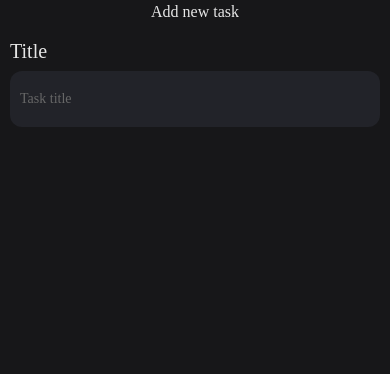
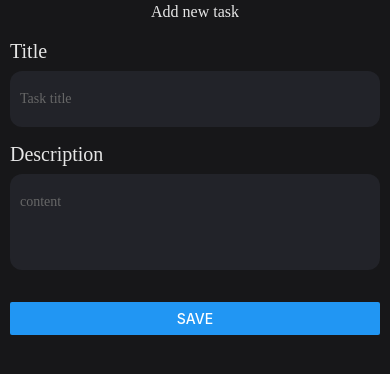
Before and after one commit to kutun0901/TaskMaster, a React Native app: screen /AddNewTask in a window 390 px wide. Shown: the top 374 px of the page. Built offline with nearby package versions, Linux system fonts and the light colour scheme; some icons are missing.

Commit message:
description input styles

```diff
--- a/src/components/InputComponent.tsx
+++ b/src/components/InputComponent.tsx
@@ -14,36 +14,41 @@ interface Props {
     title?: string,
     prefix?: ReactNode,
     affix?: ReactNode,
-    allowClear?: boolean
+    allowClear?: boolean,
+    multiple?: boolean,
+    numberOfLine?: number
 }
 
 const InputComponent = (props: Props) => {
-    const { value, onChange, placeHolder, title, prefix, affix, allowClear } = props;
+    const { value, onChange, placeHolder, title, prefix, affix, allowClear, multiple, numberOfLine } = props;
     return (
         <View style={{ marginBottom: 16 }}>
             {title && <TitleComponent text={title} />}
             <RowComponent styles={[globalStyles.inputContainer,
             {
                 marginTop: title ? 8 : 0,
-                minHeight: 32,
+                minHeight: multiple && numberOfLine ? 32 * numberOfLine : 32,
                 paddingVertical: 14,
-                paddingHorizontal: 10
+                paddingHorizontal: 10,
+                alignItems: 'flex-start'
             }]}>
                 {prefix && prefix}
                 <View style={{ flex: 1 }}>
-                    <TextInput style={[globalStyles.text, { margin: 0, padding: 0, paddingVertical: 6, flex: 1 }]}
+                    <TextInput style={[globalStyles.text, { margin: 0, padding: 0, paddingVertical: 6, flex: 1,}]}
                         placeholder={placeHolder ?? ""}
                         placeholderTextColor={'#676767'}
                         value={value}
                         onChangeText={val => onChange(val)}
+                        multiline={multiple}
+                        numberOfLines={numberOfLine}
                     />
 
                 </View>
                 {affix && affix}
 
                 {allowClear && value && (
-                    <TouchableOpacity onPress={()=> onChange('')}>
-                        <AntDesign name='close' size={20} color={colors.white}/>
+                    <TouchableOpacity onPress={() => onChange('')}>
+                        <AntDesign name='close' size={20} color={colors.white} />
                     </TouchableOpacity>
                 )}
             </RowComponent>
--- a/src/tasks/AddNewTask.tsx
+++ b/src/tasks/AddNewTask.tsx
@@ -1,4 +1,4 @@
-import { View, Text } from 'react-native'
+import { View, Text, Button } from 'react-native'
 import React, { useState } from 'react'
 import Container from '../components/Container'
 import TextComponent from '../components/TextComponent'
@@ -17,27 +17,44 @@ const initValues: TaskModel = {
 }
 
 const AddNewTask = ({ navigation }: any) => {
+
     const [taskDetail, setTaskDetail] = useState<TaskModel>(initValues)
 
     const handleChangeValue = (id: string, value: string) => {
-        const item: any = {...taskDetail};
+        const item: any = { ...taskDetail };
 
         item[`${id}`] = value;
 
         setTaskDetail(item);
     }
 
+    const handleAddNewTask = async () => {
+        console.log(taskDetail)
+    }
+
     return (
         <Container back title='Add new task'>
             <SectionComponent>
                 <InputComponent
-                value={taskDetail.title}
-                onChange={val => handleChangeValue('title', val)}
-                title='Title'
-                allowClear
-                placeHolder='Task title'
+                    value={taskDetail.title}
+                    onChange={val => handleChangeValue('title', val)}
+                    title='Title'
+                    allowClear
+                    placeHolder='Task title'
                 />
 
+                <InputComponent
+                    value={taskDetail.description}
+                    onChange={val => handleChangeValue('description', val)}
+                    title='Description'
+                    allowClear
+                    placeHolder='content'
+                    multiple
+                    numberOfLine={3}
+                />
+            </SectionComponent>
+            <SectionComponent>
+                <Button title='Save' onPress={handleAddNewTask} />
             </SectionComponent>
         </Container>
     )
```
